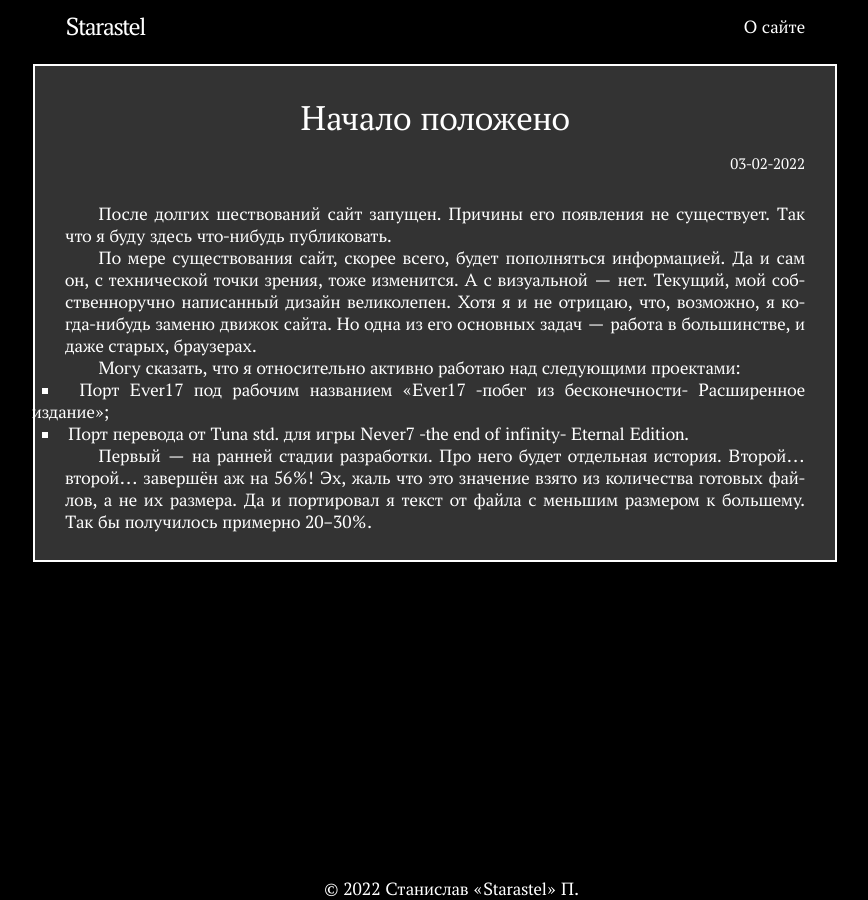
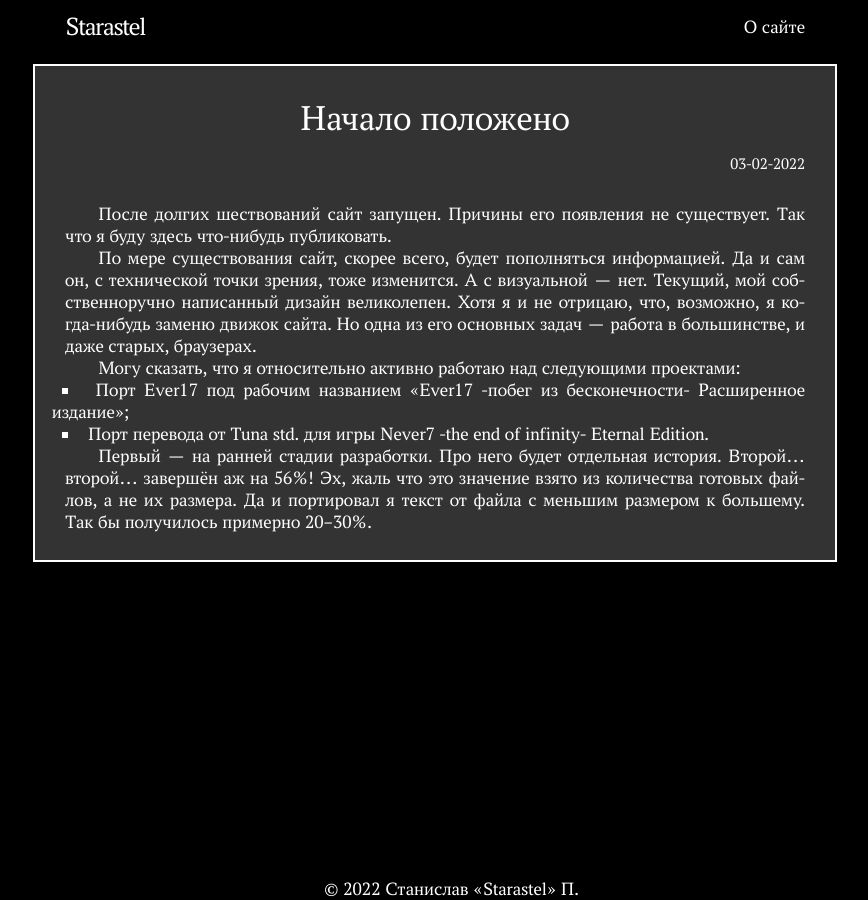
Before and after one commit to Starastel/stStarastel, a Jekyll site: the page built from _posts/2022-02-04-a-new_start.md, in a window 1280 px wide. Shown: the whole page, without its empty margins (205-1073 px from the left). Built offline with Jekyll 4.4.1, drawn with Linux system fonts in a browser that asks for light colours.

Commit message:
Update main.scss

```diff
--- a/assets/main.scss
+++ b/assets/main.scss
@@ -111,7 +111,7 @@ figcaption {
 }
 
 ul, ol {
-	margin-left: -25pt;
+	margin-left: -10pt;
 	text-indent: 8pt;
 	text-align: justify;
 	list-style-type: square;
```
